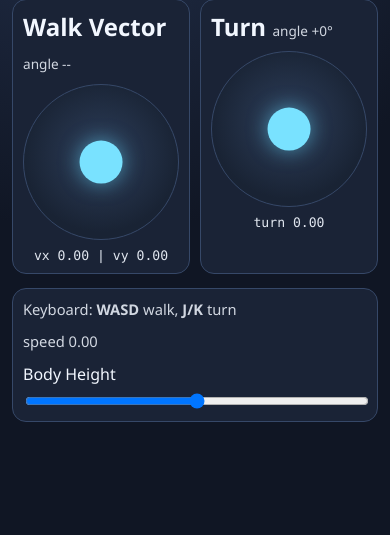
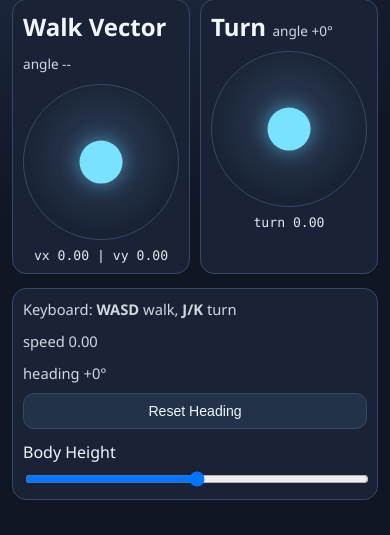
Before and after one commit to AdiYA06/robosoc, a PHP site: page / in a window 390 px wide. Shown: the part 309-844 px from the top of the page. Run offline with PHP 8.4, Linux system fonts and the light colour scheme.

Commit message:
changed logic on heading calculate

```diff
--- a/shared_ui/index.html
+++ b/shared_ui/index.html
@@ -48,6 +48,10 @@
       <section class="controls panel">
         <p class="key-help">Keyboard: <strong>WASD</strong> walk, <strong>J/K</strong> turn</p>
         <p class="key-help" id="speed-readout">speed 0.00</p>
+        <div class="heading-row">
+          <p class="key-help" id="heading-readout">heading +0°</p>
+          <button id="reset-heading" class="secondary-btn" type="button">Reset Heading</button>
+        </div>
         <label>
           Body Height
           <input type="range" id="height" min="-1" max="1" step="0.01" value="0" />
--- a/shared_ui/styles.css
+++ b/shared_ui/styles.css
@@ -199,3 +199,29 @@ button {
     width: min(100%, 42vw);
   }
 }
+
+.heading-row {
+  display: flex;
+  align-items: center;
+  justify-content: space-between;
+  gap: 10px;
+}
+
+.secondary-btn {
+  width: auto;
+  min-height: 36px;
+  padding: 8px 10px;
+  font-size: 0.88rem;
+  background: #233248;
+}
+
+@media (max-width: 520px) {
+  .heading-row {
+    flex-direction: column;
+    align-items: stretch;
+  }
+
+  .secondary-btn {
+    width: 100%;
+  }
+}
```
Also changed, not shown: web_controller/static/app.js (+43 -0 lines), web_hosting/app.js (+43 -0 lines).
